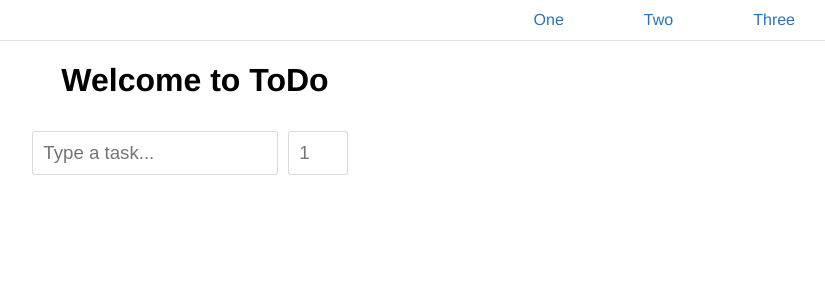
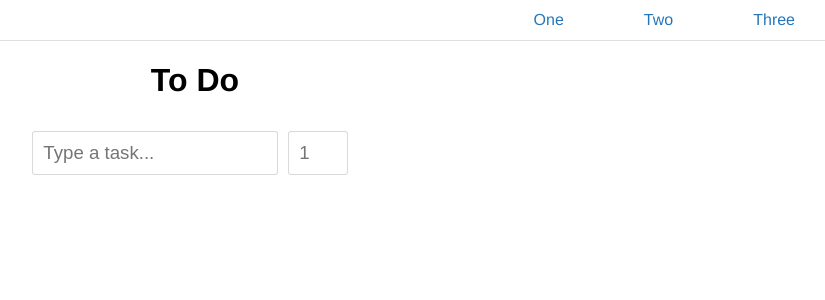
Before and after one commit to andrewwong97/next-todo, a Next.js app: page / in a window 1280 px wide. Shown: the top 300 px of the page, without its empty margins (445-1270 px from the left). Built offline with nearby package versions, Linux system fonts and the light colour scheme.

Commit message:
Pages updated

```diff
--- a/pages/index.js
+++ b/pages/index.js
@@ -5,7 +5,7 @@ import Status from '../components/status.js'
 export default () => (
     <div className="App">
     	<Head>
-    		<title>My Admin Site</title>
+    		<title>WorkBook | Feed-Based Task Tracking</title>
     	</Head>
     	<nav className="main-nav">
     		<ul className="main-nav-wrapper">
@@ -15,7 +15,7 @@ export default () => (
     		</ul>
     	</nav>
 		<div className="center-wrapper">
-			<h1>Welcome to ToDo</h1>
+			<h1>To Do</h1>
 			<Status />
 		</div>
     	<style jsx>{`
```
